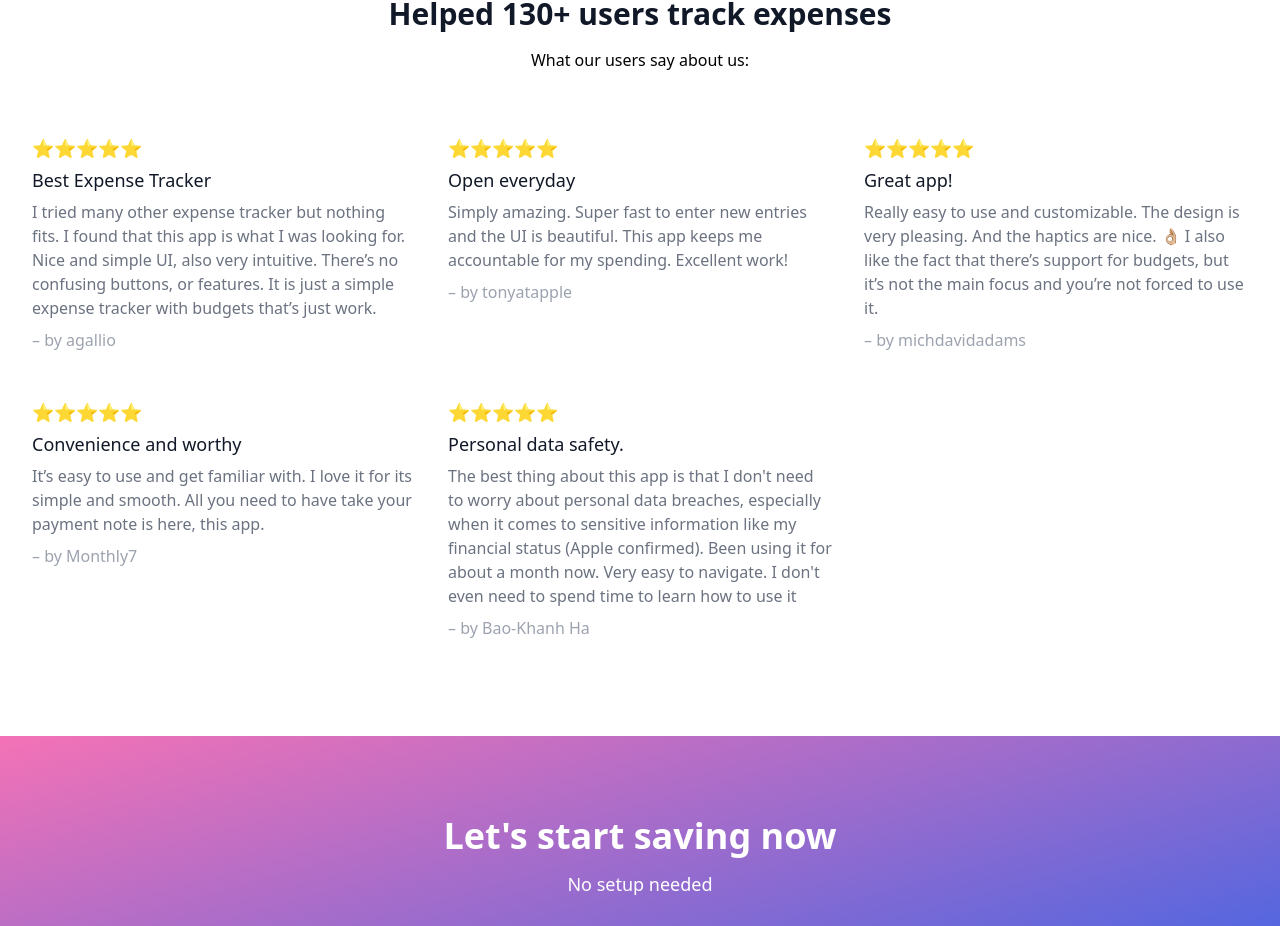
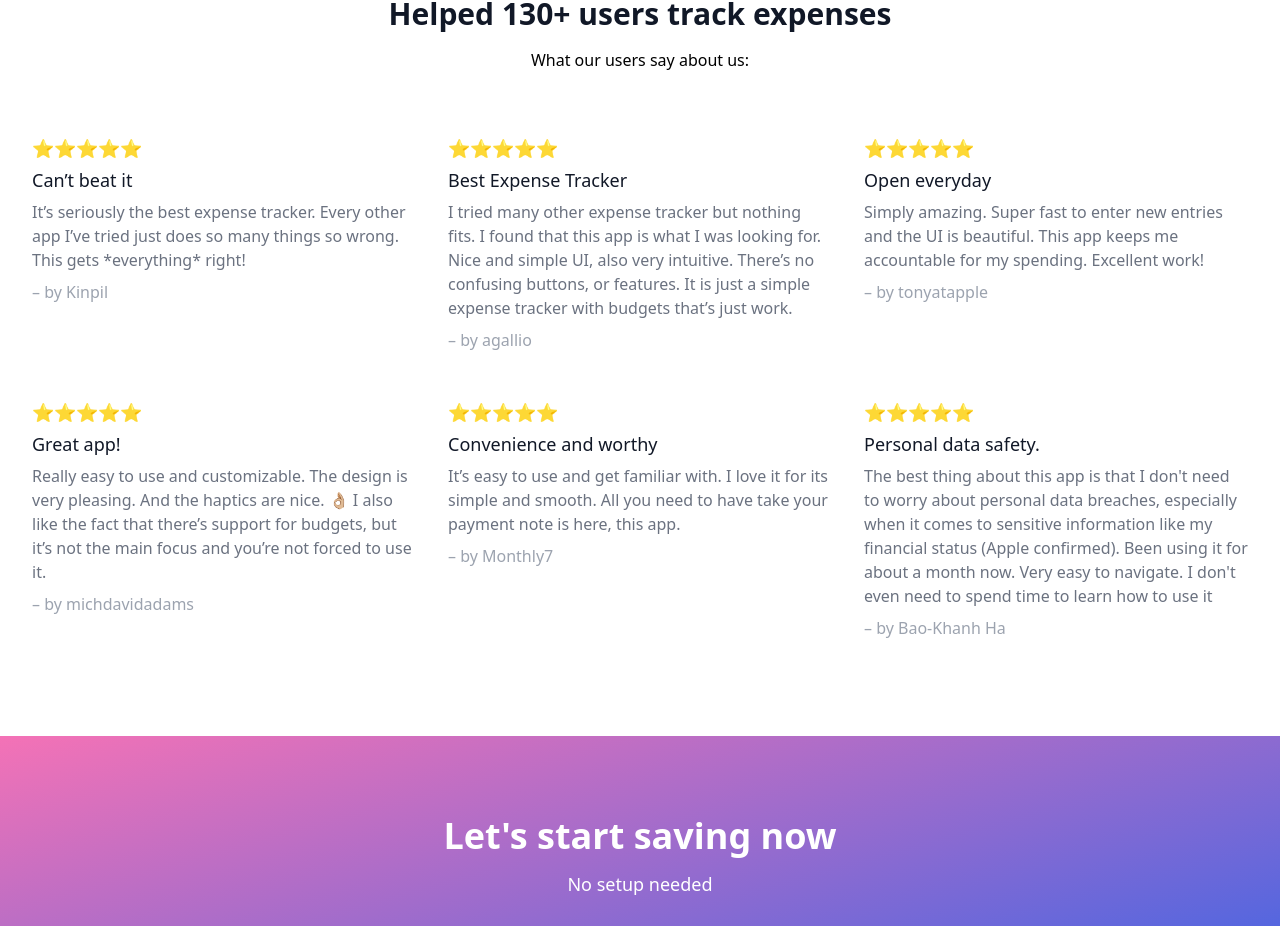
Before and after one commit to audiojoy/expensebuddy-app, a Next.js app: page / in a window 1280 px wide. Shown: the part 2885-3811 px from the top of the page. Built offline with nearby package versions, Linux system fonts and the light colour scheme.

Commit message:
Update testimonial

```diff
--- a/components/Testimonials.js
+++ b/components/Testimonials.js
@@ -1,5 +1,12 @@
 /* This example requires Tailwind CSS v2.0+ */
 const items = [
+  {
+    name: 'Kinpil',
+    rating: '⭐️⭐️⭐️⭐️⭐️',
+    title: 'Can’t beat it',
+    text:
+      'It’s seriously the best expense tracker. Every other app I’ve tried just does so many things so wrong. This gets *everything* right!',
+  },
   {
     name: 'agallio',
     rating: '⭐️⭐️⭐️⭐️⭐️',
```
